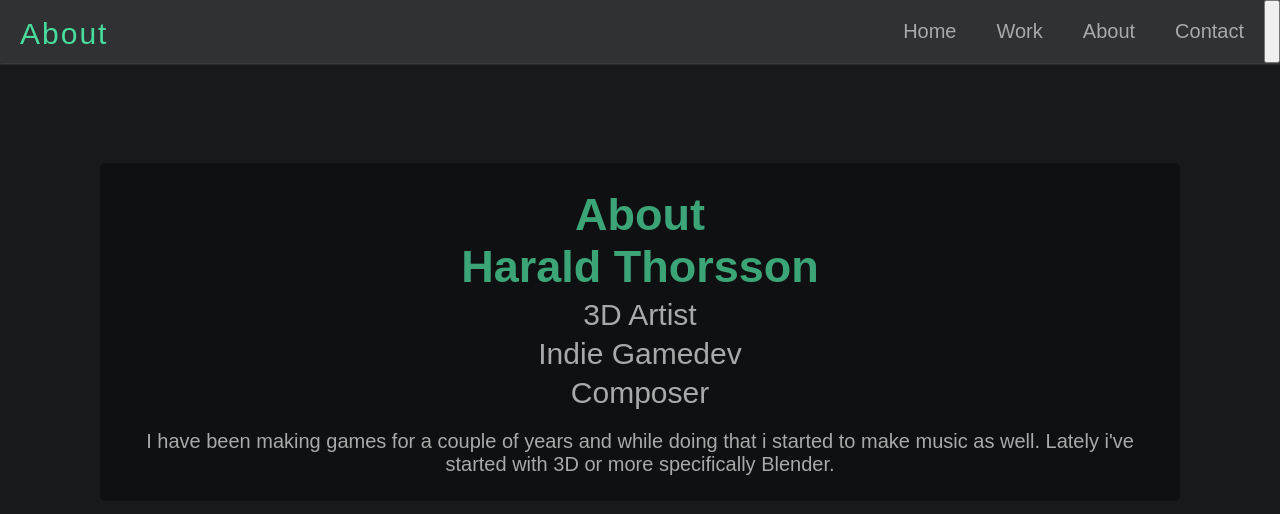
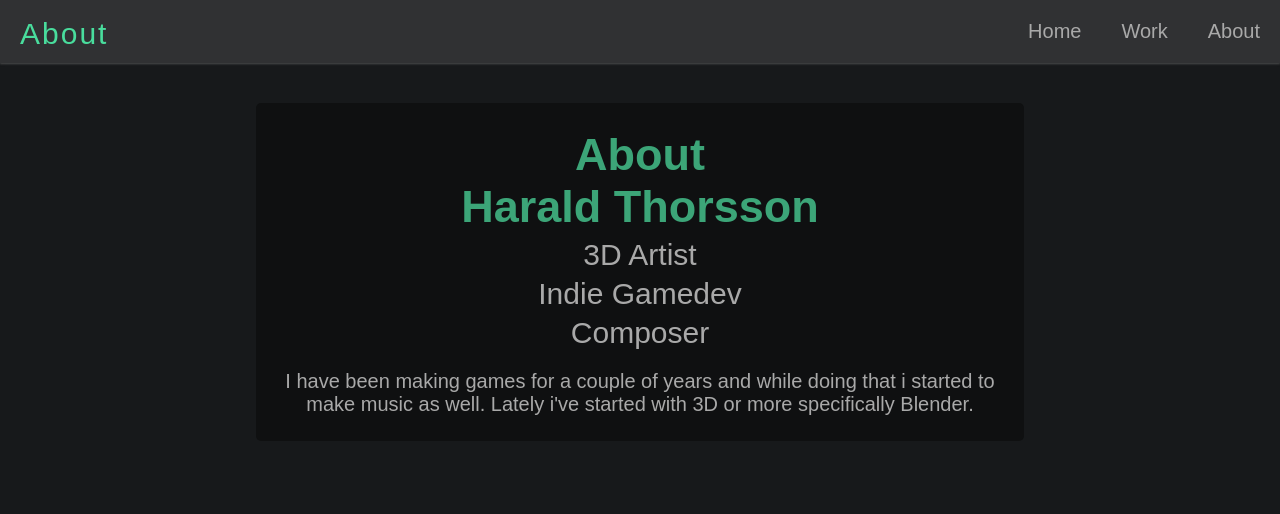
Before and after one commit to haraldthorsson/PortfolioSkolProjekt-0001, a plain HTML site: page PortfolioSkolProjekt/about.html in a window 1280 px wide. Drawn offline with Linux system fonts and the light colour scheme.

Commit message:
about redesign and removed contact

```diff
--- a/PortfolioSkolProjekt/about.html
+++ b/PortfolioSkolProjekt/about.html
@@ -22,8 +22,7 @@
         <button class="topBarButton" onclick="window.location.href='3d.html'">3D</button> -->
         <button class="topBarButton" onclick="window.location.href='work.html'">Work</button>
         <button class="topBarButton" onclick="window.location.href='about.html'">About</button>
-        <button class="topBarButton" onclick="window.location.href='contact.html'">Contact</button>
-        <button></button>
+        <!-- <button class="topBarButton" onclick="window.location.href='contact.html'">Contact</button> -->
       </ul>
     </nav>
 
@@ -31,10 +30,9 @@
       <h1 class="header">About</h1>
       <h1>Harald Thorsson</h1>
 
-        <p class="aboutdescription">3D Artist</p>
-        <p class="aboutdescription">Indie Gamedev</p>
-        <p class="aboutdescription">Composer</p>
-
+      <p class="aboutdescription">3D Artist</p>
+      <p class="aboutdescription">Indie Gamedev</p>
+      <p class="aboutdescription">Composer</p>
 
       <p class="aboutdescriptionbig">I have been making games for a couple of years and while doing that i started to make music as well. Lately i've started with 3D or more specifically Blender.</p>
     </div>
--- a/PortfolioSkolProjekt/style.css
+++ b/PortfolioSkolProjekt/style.css
@@ -138,7 +138,9 @@ img {
   background-color: #0f1011;
   text-align: center;
   align-items: center;
-  margin: 100px;
+  margin-top: 40px;
+  margin-right: 20%;
+  margin-left: 20%;
   border-radius: 5px;
   padding: 2%;
 }
```
Also changed, not shown: PortfolioSkolProjekt/contact.html (+1 -1 lines), PortfolioSkolProjekt/index.html (+1 -1 lines), PortfolioSkolProjekt/work.html (+3 -11 lines).
